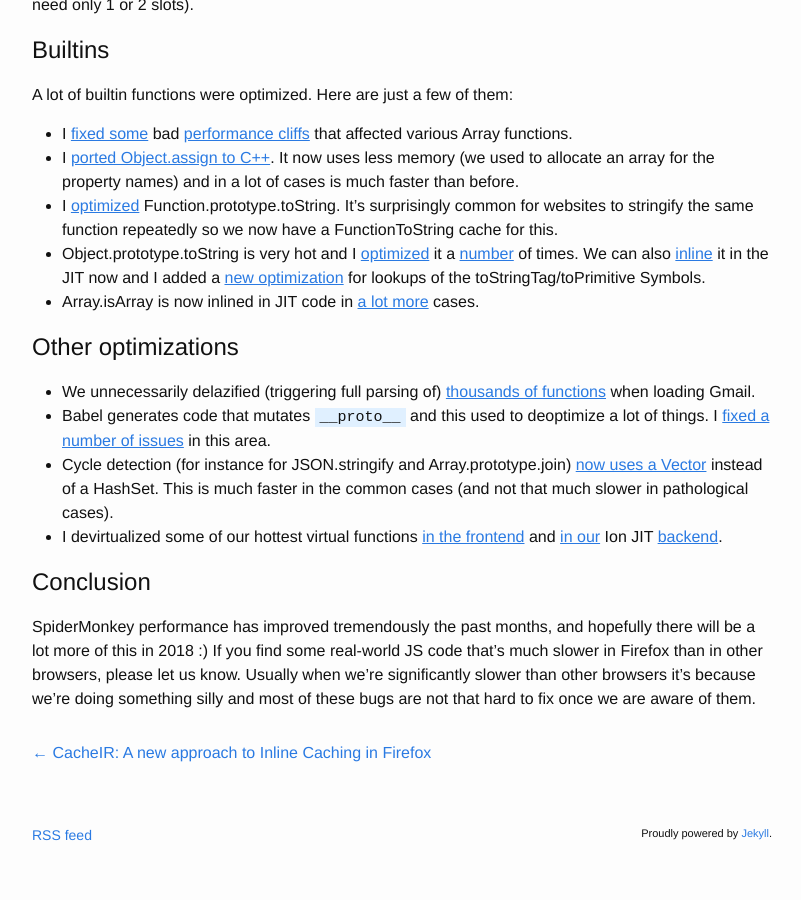
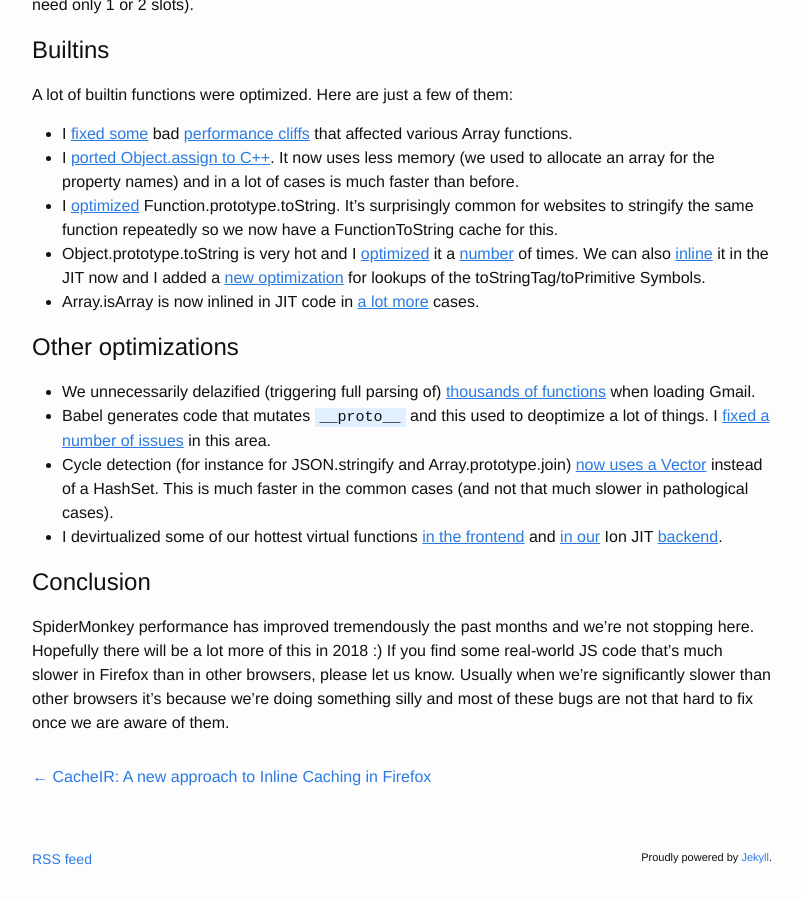
Before and after one commit to jandem/website, a Jekyll site: the page built from _posts/2017-12-06-some-spidermonkey-optimizations-in-firefox-quantum.markdown, in a window 1280 px wide and 900 px high, scrolled down 3453 px. Shown: the whole window, without its empty margins (238-1039 px from the left). Built offline with Jekyll 4.4.1, drawn with Linux system fonts in a browser that asks for light colours; Markdown is read by kramdown in place of the engine named in the settings; comment, search, counter and statistics services are not loaded; before the commit the page ends 4329 px from its top, so only the background shows below that.

Commit message:
Changes.

```diff
--- a/_layouts/post.html
+++ b/_layouts/post.html
@@ -12,7 +12,13 @@
       {% for cat in page.categories %}
         <a href="/blog/category/{{cat}}/">{{cat}}</a>{%if cat != page.categories.last %}, {% endif %}
       {% endfor %}
-      &middot; <a href="{{ page.url | prepend: site.url }}#disqus_thread">Comments</a>
+	&middot; <a href="{{ page.url | prepend: site.url }}#disqus_thread"
+		    {% if page.disqus_identifier %}
+		    data-disqus-identifier="{{page.disqus_identifier}}"
+		    {% else %}
+		    data-disqus-identifier="{{page.url}}"
+		    {% endif %}
+		    >Comments</a>
     </p>
   </header>
   <article class="post-content">
--- a/_posts/2017-12-06-some-spidermonkey-optimizations-in-firefox-quantum.markdown
+++ b/_posts/2017-12-06-some-spidermonkey-optimizations-in-firefox-quantum.markdown
@@ -86,4 +86,4 @@
 * I devirtualized some of our hottest virtual functions [in the frontend](https://bugzilla.mozilla.org/show_bug.cgi?id=1359421) and [in our](https://bugzilla.mozilla.org/show_bug.cgi?id=1391611) Ion JIT [backend](https://bugzilla.mozilla.org/show_bug.cgi?id=1392530).
 
 # Conclusion
-SpiderMonkey performance has improved tremendously the past months, and hopefully there will be a lot more of this in 2018 :) If you find some real-world JS code that's much slower in Firefox than in other browsers, please let us know. Usually when we're significantly slower than other browsers it's because we're doing something silly and most of these bugs are not that hard to fix once we are aware of them.
+SpiderMonkey performance has improved tremendously the past months and we're not stopping here. Hopefully there will be a lot more of this in 2018 :) If you find some real-world JS code that's much slower in Firefox than in other browsers, please let us know. Usually when we're significantly slower than other browsers it's because we're doing something silly and most of these bugs are not that hard to fix once we are aware of them.
```
